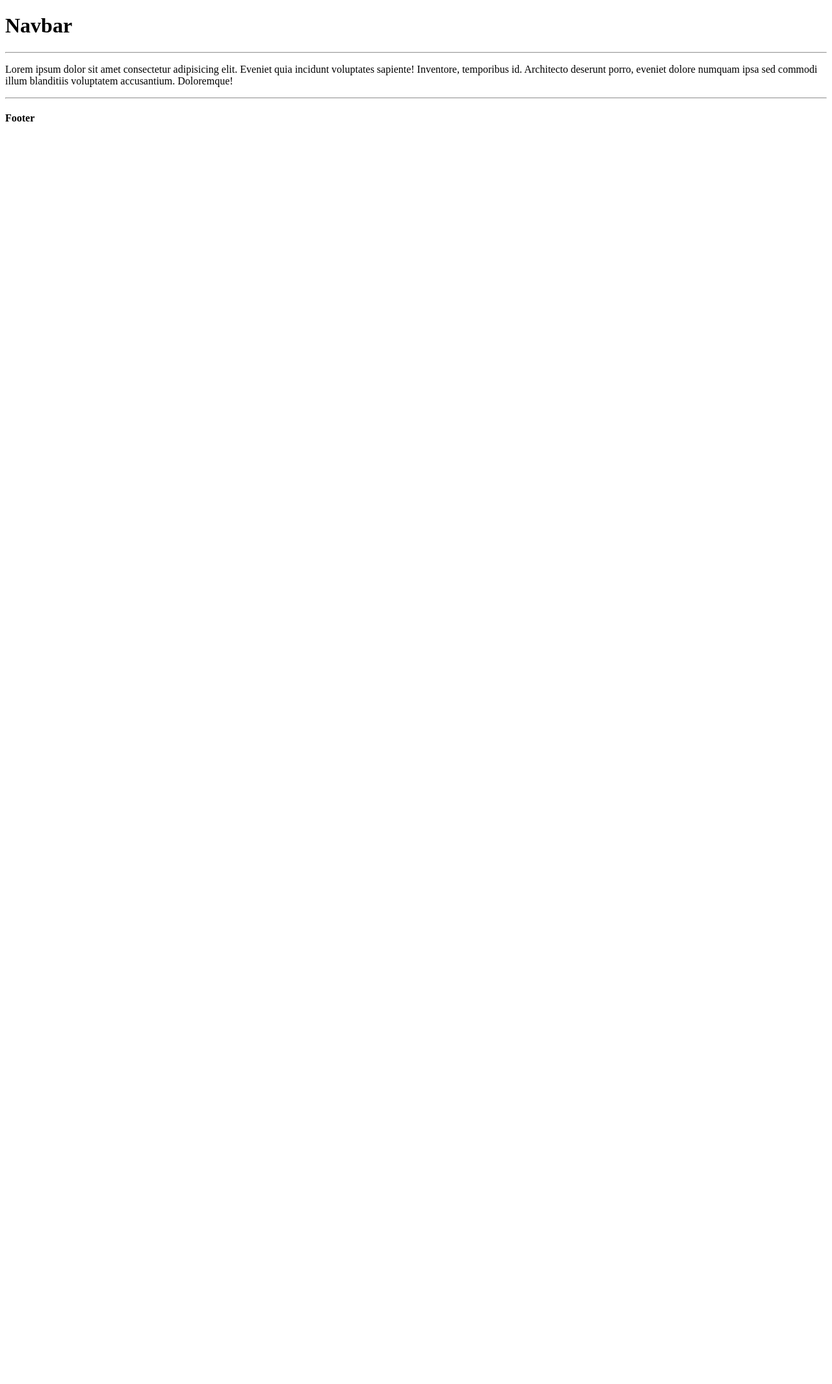
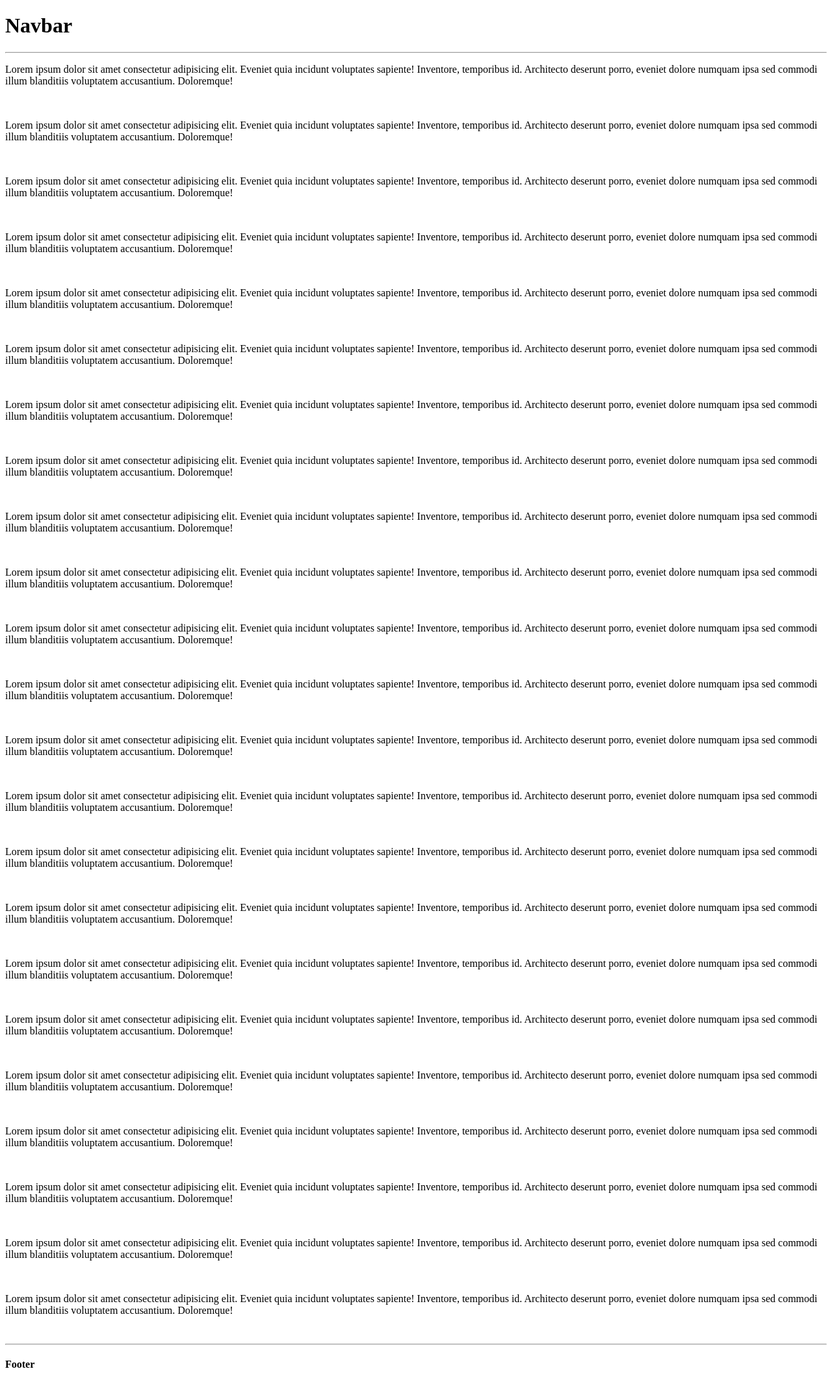
Before and after one commit to Jakob1999/Matnett, a Django app: page / in a window 1280 px wide. Shown: the whole page at 65% size. Before the commit the page ends 187 px from the top, so only its background shows below. Run offline with Django 4.2, Linux system fonts and the light colour scheme.

Commit message:
Samleside for oppskrifter med eksempeltekst

```diff
--- a/matapp/templates/matapp/browse.html
+++ b/matapp/templates/matapp/browse.html
@@ -2,6 +2,52 @@
 
 {% block content %}
 
-    <p>Lorem ipsum dolor sit amet consectetur adipisicing elit. Eveniet quia incidunt voluptates sapiente! Inventore, temporibus id. Architecto deserunt porro, eveniet dolore numquam ipsa sed commodi illum blanditiis voluptatem accusantium. Doloremque!</p>
+    <p>Lorem ipsum dolor sit amet consectetur adipisicing elit. Eveniet quia incidunt voluptates sapiente! Inventore, temporibus id. Architecto deserunt porro, eveniet dolore numquam ipsa sed commodi illum blanditiis voluptatem accusantium. Doloremque!</p><br>
+
+    <p>Lorem ipsum dolor sit amet consectetur adipisicing elit. Eveniet quia incidunt voluptates sapiente! Inventore, temporibus id. Architecto deserunt porro, eveniet dolore numquam ipsa sed commodi illum blanditiis voluptatem accusantium. Doloremque!</p><br>
+
+    <p>Lorem ipsum dolor sit amet consectetur adipisicing elit. Eveniet quia incidunt voluptates sapiente! Inventore, temporibus id. Architecto deserunt porro, eveniet dolore numquam ipsa sed commodi illum blanditiis voluptatem accusantium. Doloremque!</p><br>
+
+    <p>Lorem ipsum dolor sit amet consectetur adipisicing elit. Eveniet quia incidunt voluptates sapiente! Inventore, temporibus id. Architecto deserunt porro, eveniet dolore numquam ipsa sed commodi illum blanditiis voluptatem accusantium. Doloremque!</p><br>
+
+    <p>Lorem ipsum dolor sit amet consectetur adipisicing elit. Eveniet quia incidunt voluptates sapiente! Inventore, temporibus id. Architecto deserunt porro, eveniet dolore numquam ipsa sed commodi illum blanditiis voluptatem accusantium. Doloremque!</p><br>
+
+    <p>Lorem ipsum dolor sit amet consectetur adipisicing elit. Eveniet quia incidunt voluptates sapiente! Inventore, temporibus id. Architecto deserunt porro, eveniet dolore numquam ipsa sed commodi illum blanditiis voluptatem accusantium. Doloremque!</p><br>
+
+    <p>Lorem ipsum dolor sit amet consectetur adipisicing elit. Eveniet quia incidunt voluptates sapiente! Inventore, temporibus id. Architecto deserunt porro, eveniet dolore numquam ipsa sed commodi illum blanditiis voluptatem accusantium. Doloremque!</p><br>
+
+    <p>Lorem ipsum dolor sit amet consectetur adipisicing elit. Eveniet quia incidunt voluptates sapiente! Inventore, temporibus id. Architecto deserunt porro, eveniet dolore numquam ipsa sed commodi illum blanditiis voluptatem accusantium. Doloremque!</p><br>
+
+    <p>Lorem ipsum dolor sit amet consectetur adipisicing elit. Eveniet quia incidunt voluptates sapiente! Inventore, temporibus id. Architecto deserunt porro, eveniet dolore numquam ipsa sed commodi illum blanditiis voluptatem accusantium. Doloremque!</p><br>
+
+    <p>Lorem ipsum dolor sit amet consectetur adipisicing elit. Eveniet quia incidunt voluptates sapiente! Inventore, temporibus id. Architecto deserunt porro, eveniet dolore numquam ipsa sed commodi illum blanditiis voluptatem accusantium. Doloremque!</p><br>
+
+    <p>Lorem ipsum dolor sit amet consectetur adipisicing elit. Eveniet quia incidunt voluptates sapiente! Inventore, temporibus id. Architecto deserunt porro, eveniet dolore numquam ipsa sed commodi illum blanditiis voluptatem accusantium. Doloremque!</p><br>
+
+    <p>Lorem ipsum dolor sit amet consectetur adipisicing elit. Eveniet quia incidunt voluptates sapiente! Inventore, temporibus id. Architecto deserunt porro, eveniet dolore numquam ipsa sed commodi illum blanditiis voluptatem accusantium. Doloremque!</p><br>
+
+    <p>Lorem ipsum dolor sit amet consectetur adipisicing elit. Eveniet quia incidunt voluptates sapiente! Inventore, temporibus id. Architecto deserunt porro, eveniet dolore numquam ipsa sed commodi illum blanditiis voluptatem accusantium. Doloremque!</p><br>
+
+    <p>Lorem ipsum dolor sit amet consectetur adipisicing elit. Eveniet quia incidunt voluptates sapiente! Inventore, temporibus id. Architecto deserunt porro, eveniet dolore numquam ipsa sed commodi illum blanditiis voluptatem accusantium. Doloremque!</p><br>
+
+    <p>Lorem ipsum dolor sit amet consectetur adipisicing elit. Eveniet quia incidunt voluptates sapiente! Inventore, temporibus id. Architecto deserunt porro, eveniet dolore numquam ipsa sed commodi illum blanditiis voluptatem accusantium. Doloremque!</p><br>
+
+    <p>Lorem ipsum dolor sit amet consectetur adipisicing elit. Eveniet quia incidunt voluptates sapiente! Inventore, temporibus id. Architecto deserunt porro, eveniet dolore numquam ipsa sed commodi illum blanditiis voluptatem accusantium. Doloremque!</p><br>
+
+    <p>Lorem ipsum dolor sit amet consectetur adipisicing elit. Eveniet quia incidunt voluptates sapiente! Inventore, temporibus id. Architecto deserunt porro, eveniet dolore numquam ipsa sed commodi illum blanditiis voluptatem accusantium. Doloremque!</p><br>
+
+    <p>Lorem ipsum dolor sit amet consectetur adipisicing elit. Eveniet quia incidunt voluptates sapiente! Inventore, temporibus id. Architecto deserunt porro, eveniet dolore numquam ipsa sed commodi illum blanditiis voluptatem accusantium. Doloremque!</p><br>
+
+    <p>Lorem ipsum dolor sit amet consectetur adipisicing elit. Eveniet quia incidunt voluptates sapiente! Inventore, temporibus id. Architecto deserunt porro, eveniet dolore numquam ipsa sed commodi illum blanditiis voluptatem accusantium. Doloremque!</p><br>
+
+    <p>Lorem ipsum dolor sit amet consectetur adipisicing elit. Eveniet quia incidunt voluptates sapiente! Inventore, temporibus id. Architecto deserunt porro, eveniet dolore numquam ipsa sed commodi illum blanditiis voluptatem accusantium. Doloremque!</p><br>
+
+    <p>Lorem ipsum dolor sit amet consectetur adipisicing elit. Eveniet quia incidunt voluptates sapiente! Inventore, temporibus id. Architecto deserunt porro, eveniet dolore numquam ipsa sed commodi illum blanditiis voluptatem accusantium. Doloremque!</p><br>
+
+    <p>Lorem ipsum dolor sit amet consectetur adipisicing elit. Eveniet quia incidunt voluptates sapiente! Inventore, temporibus id. Architecto deserunt porro, eveniet dolore numquam ipsa sed commodi illum blanditiis voluptatem accusantium. Doloremque!</p><br>
+
+    <p>Lorem ipsum dolor sit amet consectetur adipisicing elit. Eveniet quia incidunt voluptates sapiente! Inventore, temporibus id. Architecto deserunt porro, eveniet dolore numquam ipsa sed commodi illum blanditiis voluptatem accusantium. Doloremque!</p><br>
+
+
 
 {% endblock %}
```
